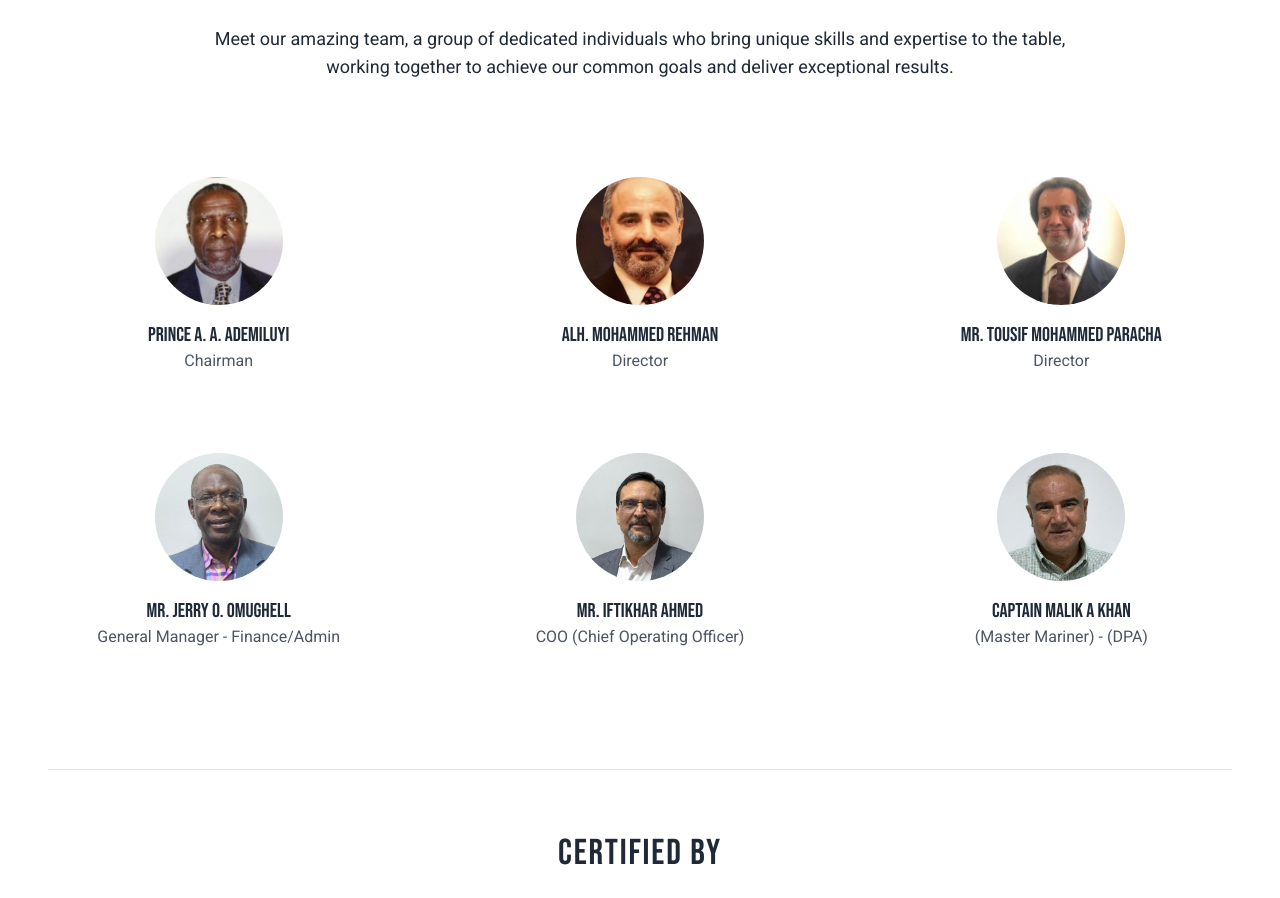
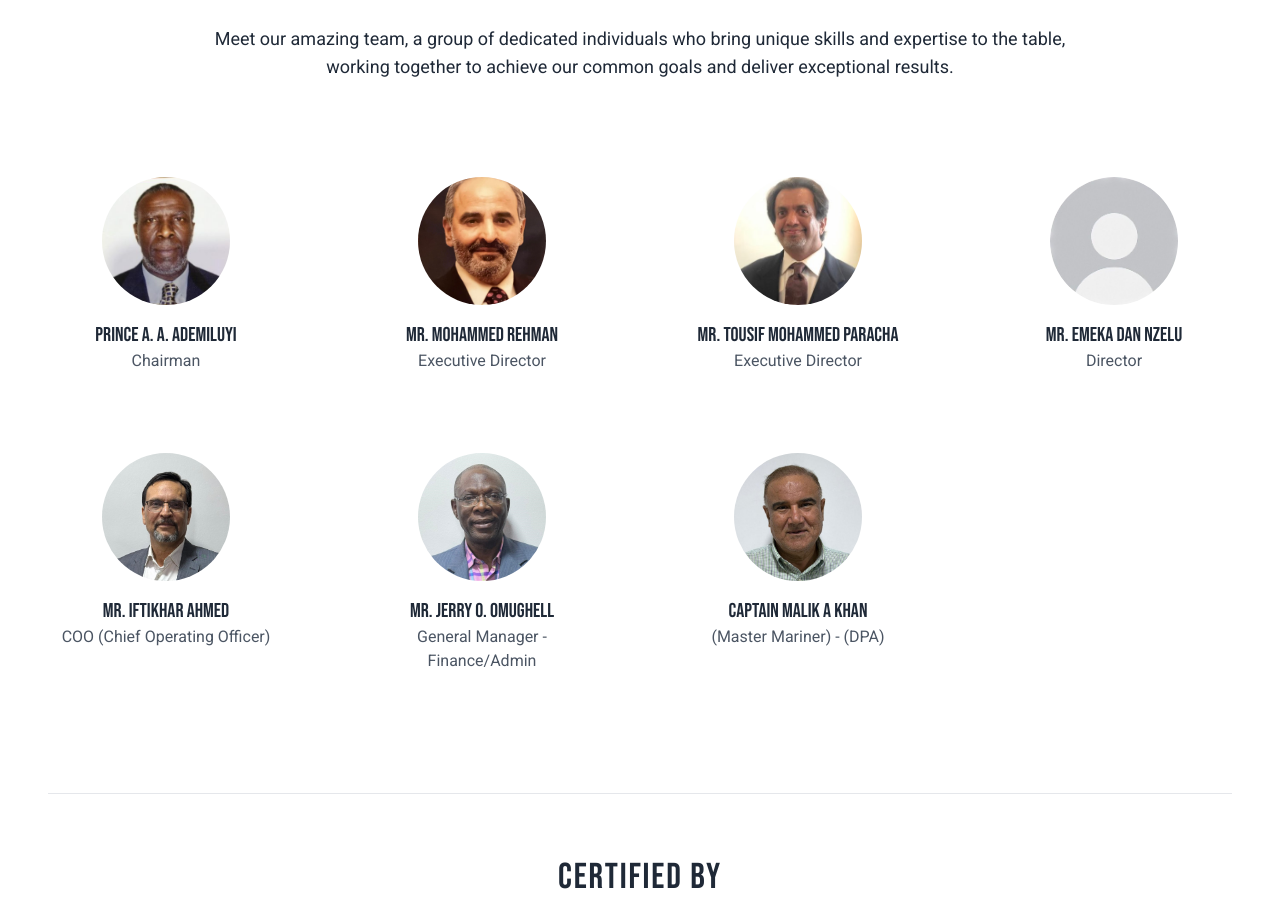
Before and after one commit to augustine-ugwu/ShipandshoreNewSite, a Next.js app: page / in a window 1280 px wide. Shown: the part 1983-2881 px from the top of the page. Built offline with nearby package versions, Linux system fonts and the light colour scheme.

Commit message:
Quick fix: Updated team members

```diff
--- a/src/components/Team.js
+++ b/src/components/Team.js
@@ -8,25 +8,29 @@ const Team = () => {
       image: "/assets/Image4.jpg",
     },
     {
-      name: "Alh. Mohammed Rehman",
-      position: "Director",
+      name: "Mr. Mohammed Rehman",
+      position: "Executive Director",
       image: "/assets/Image3.jpeg",
     },
     {
       name: "Mr. Tousif Mohammed Paracha",
+      position: "Executive Director",
+      image: "/assets/Image5.jpg",
+    },
+    {
+      name: "Mr. Emeka Dan Nzelu",
       position: "Director",
-      image: "/assets/Image5.jpg",
+      image: "/assets/Avatar.jpeg",
+    },
+    {
+      name: "Mr. Iftikhar Ahmed",
+      position: "COO (Chief Operating Officer)",
+      image: "/assets/Image2.jpeg",
     },
     {
       name: "Mr. Jerry O. Omughell",
       position: "General Manager - Finance/Admin",
       image: "/assets/Image8.jpeg",
-    },
-
-    {
-      name: "Mr. Iftikhar Ahmed",
-      position: "COO (Chief Operating Officer)",
-      image: "/assets/Image2.jpeg",
     },
     {
       name: "Captain Malik A Khan",
@@ -47,7 +51,7 @@ const Team = () => {
           unique skills and expertise to the table, working together to achieve
           our common goals and deliver exceptional results.
         </p>
-        <div className="grid grid-cols-1 sm:grid-cols-2 md:grid-cols-3 gap-8 p-6">
+        <div className="grid grid-cols-1 sm:grid-cols-2 md:grid-cols-4 gap-8 p-6">
           {teamMembers.map((member, index) => (
             <div key={index} className="team-member bg-white p-6 rounded-lg">
               <img
```
